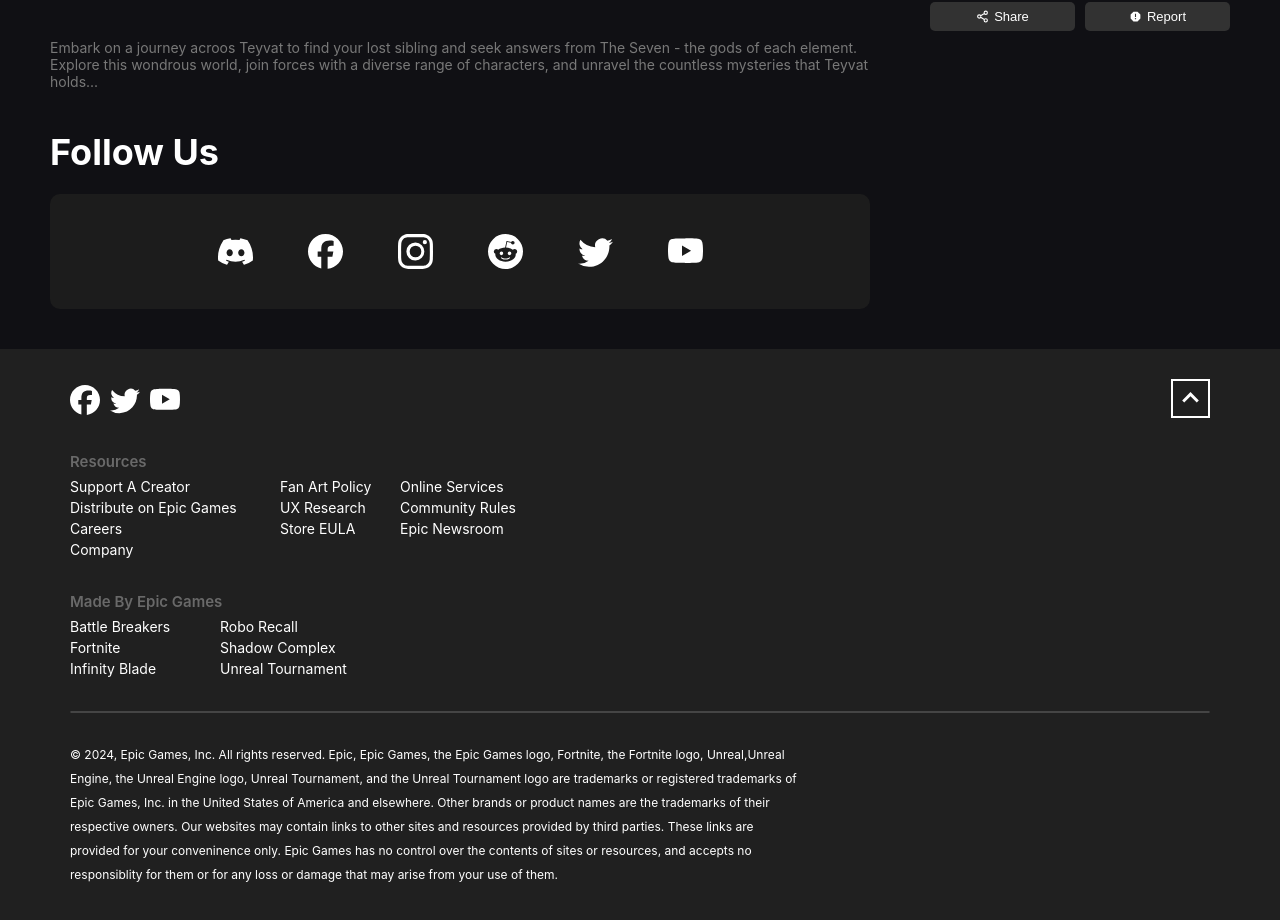
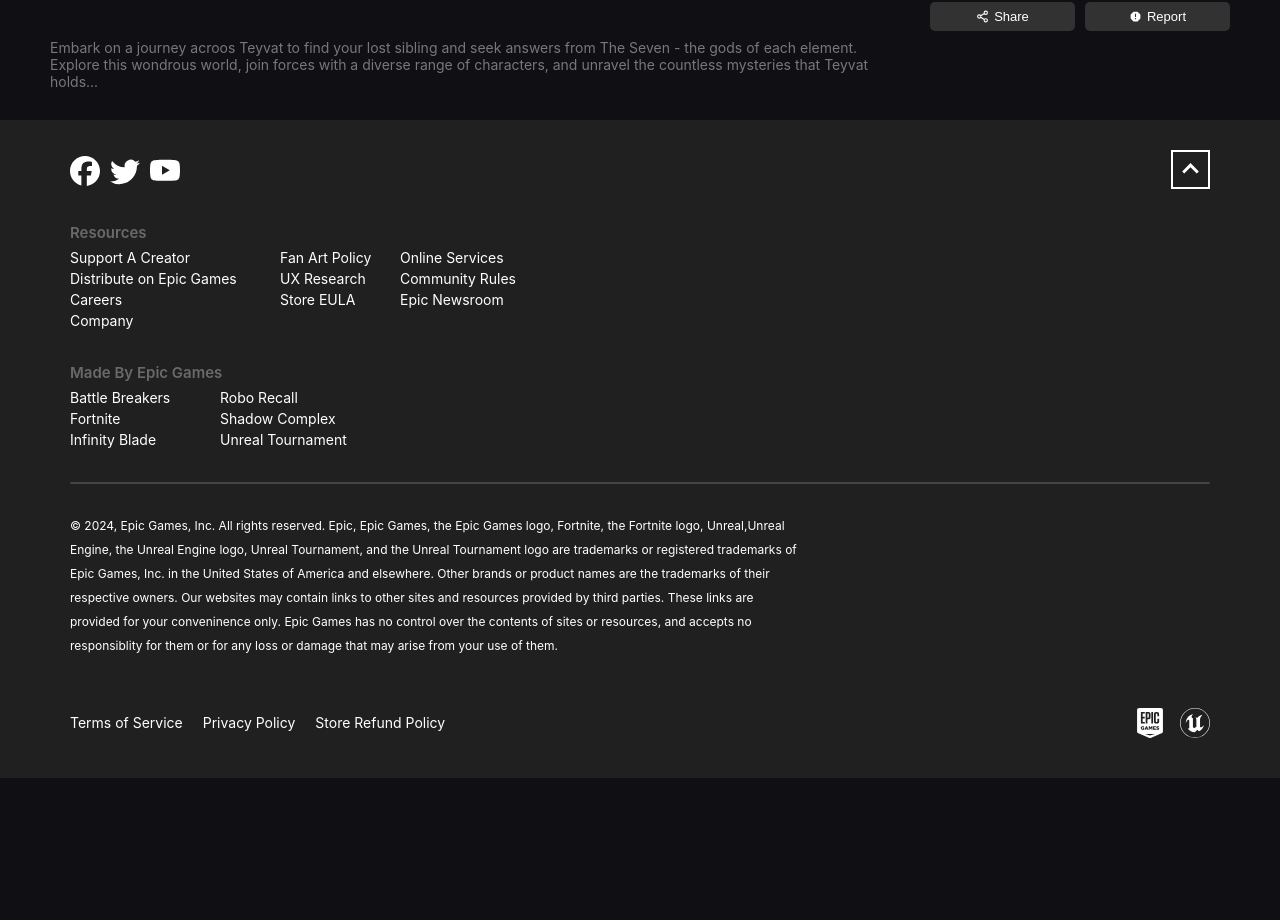
Before and after one commit to AmmanRizwan/epic-clone-v1, a React (Create React App) app: page /game/13 in a window 1280 px wide. Shown: the part 933-1853 px from the top of the page. After the commit the page ends 1711 px from the top, so only its background shows below. Built offline with nearby package versions, Linux system fonts and the light colour scheme.

Commit message:
debug the GameAbout.jsx file

```diff
--- a/src/Component/GameAbout/GameAbout.jsx
+++ b/src/Component/GameAbout/GameAbout.jsx
@@ -49,9 +49,6 @@
       <div className="game-para-info">
       <p>Embark on a journey acroos Teyvat to find your lost sibling and seek answers from The Seven - the gods of each element. Explore this wondrous world, join forces with a diverse range of characters, and unravel the countless mysteries that Teyvat holds...</p>
       </div>
-
-      <GameSocial />
-
 {/*
       <div className="type-overview-section">
         <div className="type-genres">
@@ -87,7 +84,7 @@
         </div>
       </div>
 
-
+      <GameSocial />
 
       <GameRating />
 
```
